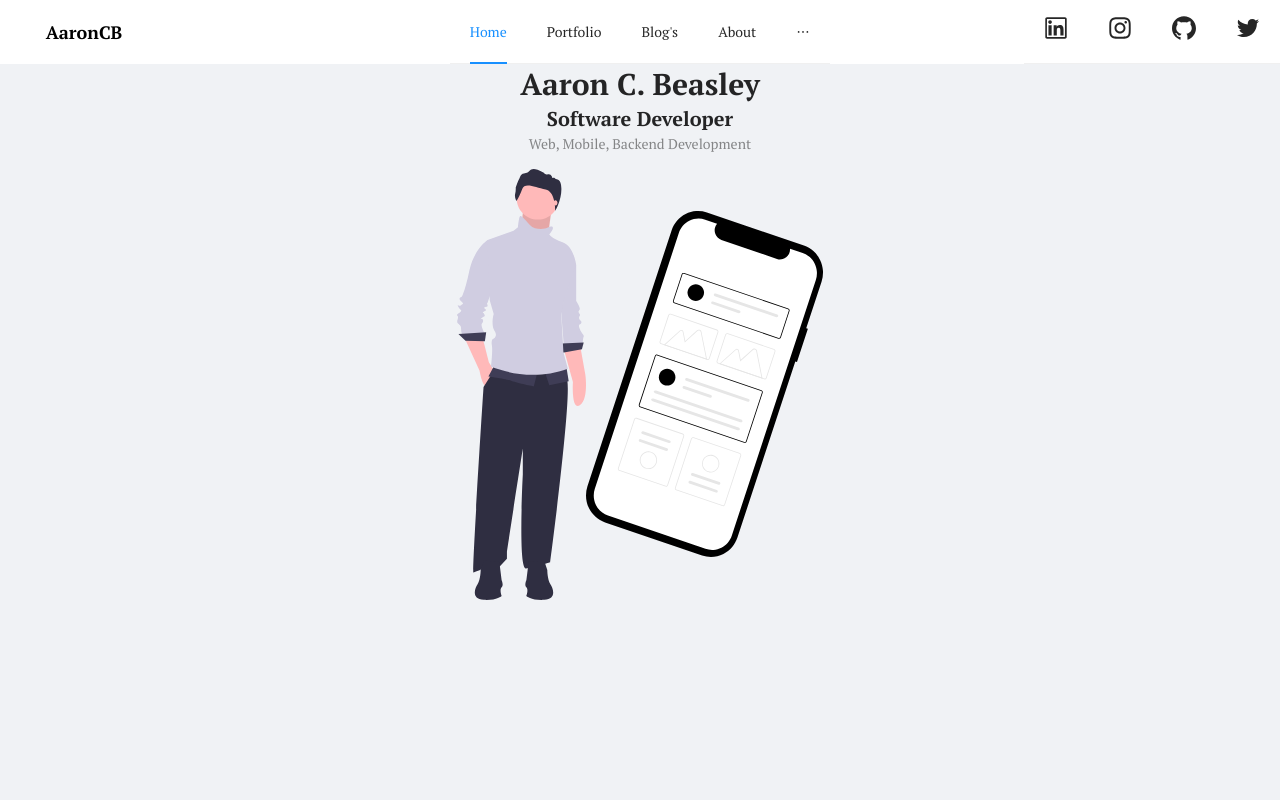
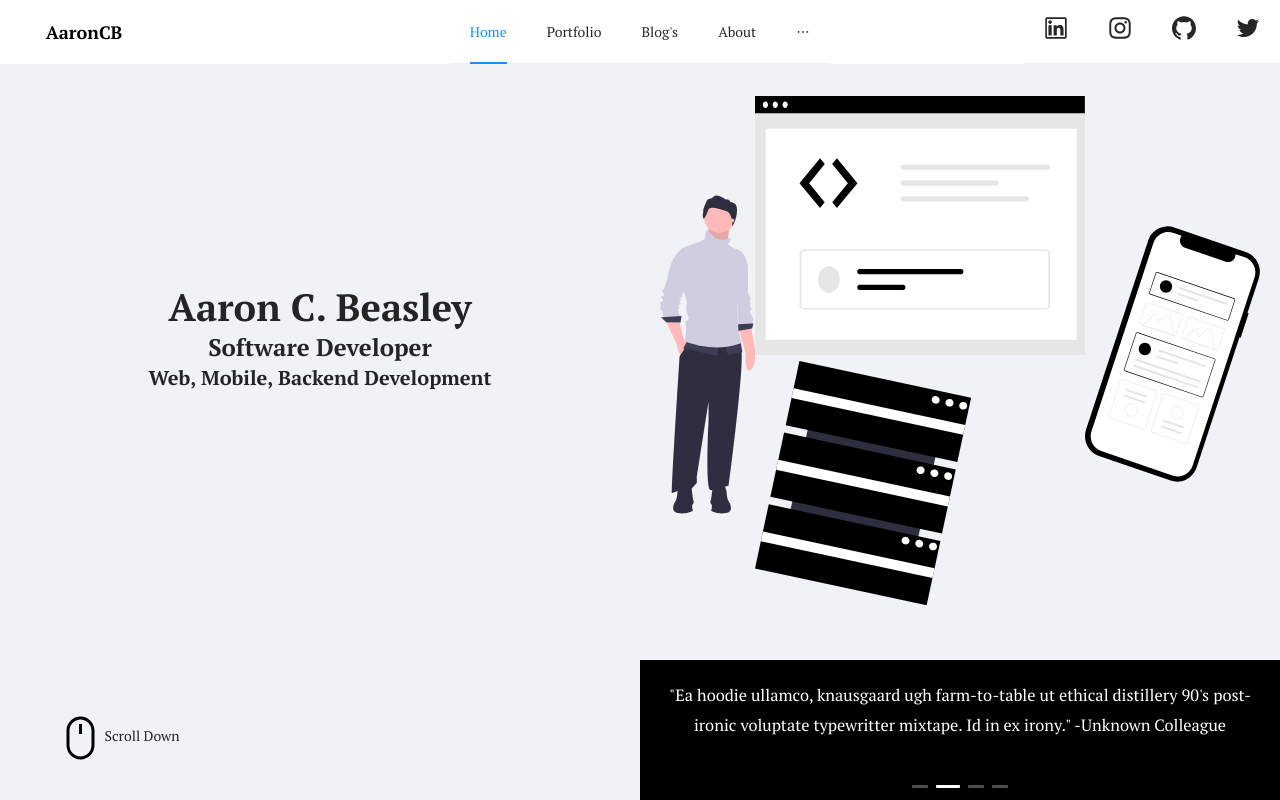
Before and after one commit to MaxiCB/Personal-Portfolio, a React (Create React App) app in the folder client/: page / in a window 1280 px wide. Built offline with nearby package versions, Linux system fonts and the light colour scheme.

Commit message:
ADD Desktop Landing
- Added desktop landing page

```diff
--- a/client/src/App.tsx
+++ b/client/src/App.tsx
@@ -4,12 +4,14 @@ import { Layout } from "antd";
 // Style
 import NavigationBar from "./components/Navigation/NavigationBar";
 import MainContent from "./components/Content/MainContent";
+import Footer from "./components/Navigation/Footer";
 
 const App = () => {
   return (
     <Layout className="app">
       <NavigationBar />
       <MainContent />
+      <Footer />
     </Layout>
   );
 };
--- a/client/src/components/Content/MainContent.tsx
+++ b/client/src/components/Content/MainContent.tsx
@@ -1,13 +1,18 @@
 import React from "react";
 // Ant Design
 import { Typography, Menu } from "antd";
+import { UpCircleFilled, DownCircleFilled } from "@ant-design/icons";
 import { ReactComponent as Person } from "../../assets/person.svg";
 import { ReactComponent as Phone } from "../../assets/phone.svg";
+import { ReactComponent as Server } from "../../assets/server.svg";
+import { ReactComponent as Webapp } from "../../assets/webapp.svg";
 import useBreakpointHook from "antd/lib/grid/hooks/useBreakpoint";
 const MainContent = () => {
   const { Title, Paragraph } = Typography;
   const size = useBreakpointHook();
   return (
+    <>
+      {size.xs || (size.sm && size.md && !size.lg) ? (
         <div style={{ textAlign: "center" }}>
           <Title level={2} style={{ margin: 0 }}>
             Aaron C. Beasley
@@ -15,7 +20,9 @@ const MainContent = () => {
           <Title level={4} style={{ margin: 0 }}>
             Software Developer
           </Title>
-      <Paragraph type="secondary">Web, Mobile, Backend Development</Paragraph>
+          <Paragraph type="secondary">
+            Web, Mobile, Backend Development
+          </Paragraph>
           <div className="mobile-illustrations">
             {!size.xs && !size.lg && (
               <Menu
@@ -35,6 +42,45 @@ const MainContent = () => {
             <Phone />
           </div>
         </div>
+      ) : (
+        <div style={{ display: "flex" }}>
+          <div
+            style={{
+              display: "flex",
+              justifyContent: "center",
+              alignItems: "center",
+              width: "50%",
+            }}
+          >
+            <div style={{ textAlign: "center" }}>
+              <Title level={1} style={{ margin: 0 }}>
+                Aaron C. Beasley
+              </Title>
+              <Title level={3} style={{ margin: 0 }}>
+                Software Developer
+              </Title>
+              <Title level={4} style={{ margin: 0 }}>
+                Web, Mobile, Backend Development
+              </Title>
+            </div>
+          </div>
+          <div
+            style={{
+              width: "50%",
+            }}
+          >
+            <div className="mobile-illustrations" style={{ marginTop: "5%" }}>
+              <Person />
+              <div style={{ width: "330px" }}>
+                <Webapp />
+                <Server />
+              </div>
+              <Phone />
+            </div>
+          </div>
+        </div>
+      )}
+    </>
   );
 };
 
--- /dev/null
+++ b/client/src/components/Navigation/Footer.tsx
@@ -0,0 +1,107 @@
+import React from "react";
+import { Layout, Carousel } from "antd";
+// Hooks
+import useBreakpointHook from "antd/lib/grid/hooks/useBreakpoint";
+import useScrollHook from "../../utils/scrollPositionHook";
+// SVG's
+import Mouse from "../../assets/mouse.svg";
+
+const Footer: React.FC = () => {
+  const size = useBreakpointHook();
+  const scroll = useScrollHook();
+  const { Footer } = Layout;
+
+  console.log(scroll);
+
+  const recs: String[] = [
+    `"Ea hoodie ullamco, knausgaard ugh farm-to-table ut ethical
+    distillery 90's post-ironic voluptate typewritter mixtape. Id
+    in ex irony." -Unknown Colleague`,
+    `"Ea hoodie ullamco, knausgaard ugh farm-to-table ut ethical
+    distillery 90's post-ironic voluptate typewritter mixtape. Id
+    in ex irony." -Unknown Colleague`,
+    `"Ea hoodie ullamco, knausgaard ugh farm-to-table ut ethical
+    distillery 90's post-ironic voluptate typewritter mixtape. Id
+    in ex irony." -Unknown Colleague`,
+    `"Ea hoodie ullamco, knausgaard ugh farm-to-table ut ethical
+    distillery 90's post-ironic voluptate typewritter mixtape. Id
+    in ex irony." -Unknown Colleague`,
+  ];
+
+  return (
+    <>
+      {size.xs && scroll === 0 ? (
+        <Footer
+          style={{
+            textAlign: "center",
+            backgroundColor: "black",
+            color: "white",
+            position: "fixed",
+            fontSize: "20px",
+            bottom: 0,
+            right: 0,
+            left: 0,
+          }}
+        >
+          Swipe Down ⏬
+        </Footer>
+      ) : size.sm && size.md && scroll < 100 ? (
+        <div
+          style={{
+            position: "fixed",
+            bottom: 0,
+            left: "2%",
+            width: "25vw",
+            textAlign: "center",
+            lineHeight: "30px",
+            margin: "40px",
+            display: "flex",
+          }}
+        >
+          <img
+            src={Mouse}
+            alt="mouse-illustration"
+            style={{ marginRight: "10px" }}
+          />
+          <div style={{ marginTop: "5px" }}>Scroll Down</div>
+          <Footer
+            style={{
+              textAlign: "center",
+              backgroundColor: "black",
+              color: "white",
+              position: "fixed",
+              bottom: 0,
+              right: 0,
+              left:  size.lg ? "50vw" :"25vw",
+              padding: "20px",
+              paddingBottom: 0,
+            }}
+          >
+            <Carousel autoplay>
+              {recs.map((rec) => {
+                return (
+                  <div>
+                    <h3
+                      style={{
+                        color: "#fff",
+                        height: "100px",
+                        lineHeight: "30px",
+                        marginBottom: "20px",
+                      }}
+                    >
+                      {rec}
+                    </h3>
+                  </div>
+                );
+              })}
+            </Carousel>
+          </Footer>
+        </div>
+      ) : (
+        <div>Large</div>
+      )}
+    </>
+  );
+};
+
+export default Footer;
--- a/client/src/components/Navigation/NavigationBar.tsx
+++ b/client/src/components/Navigation/NavigationBar.tsx
@@ -21,7 +21,6 @@ const NavigationBar = () => {
   };
 
   const size = useBreakpointHook();
-  // console.log(size);
 
   return (
     <>
--- /dev/null
+++ b/client/src/utils/scrollPositionHook.ts
@@ -0,0 +1,20 @@
+import React from "react";
+
+const useScrollHook = () => {
+  const [position, setPosition] = React.useState<number>(0);
+
+  const handleScroll = () => {
+    const position = window.pageYOffset;
+    setPosition(position);
+  };
+
+  React.useEffect(() => {
+    window.addEventListener("scroll", handleScroll, { passive: true });
+    return () => {
+      window.removeEventListener("scroll", handleScroll);
+    };
+  }, []);
+  return position;
+};
+
+export default useScrollHook;
```
Also changed, not shown: client/src/assets/mouse.svg (added). Lines whose indentation alone changed are shown as unchanged.
